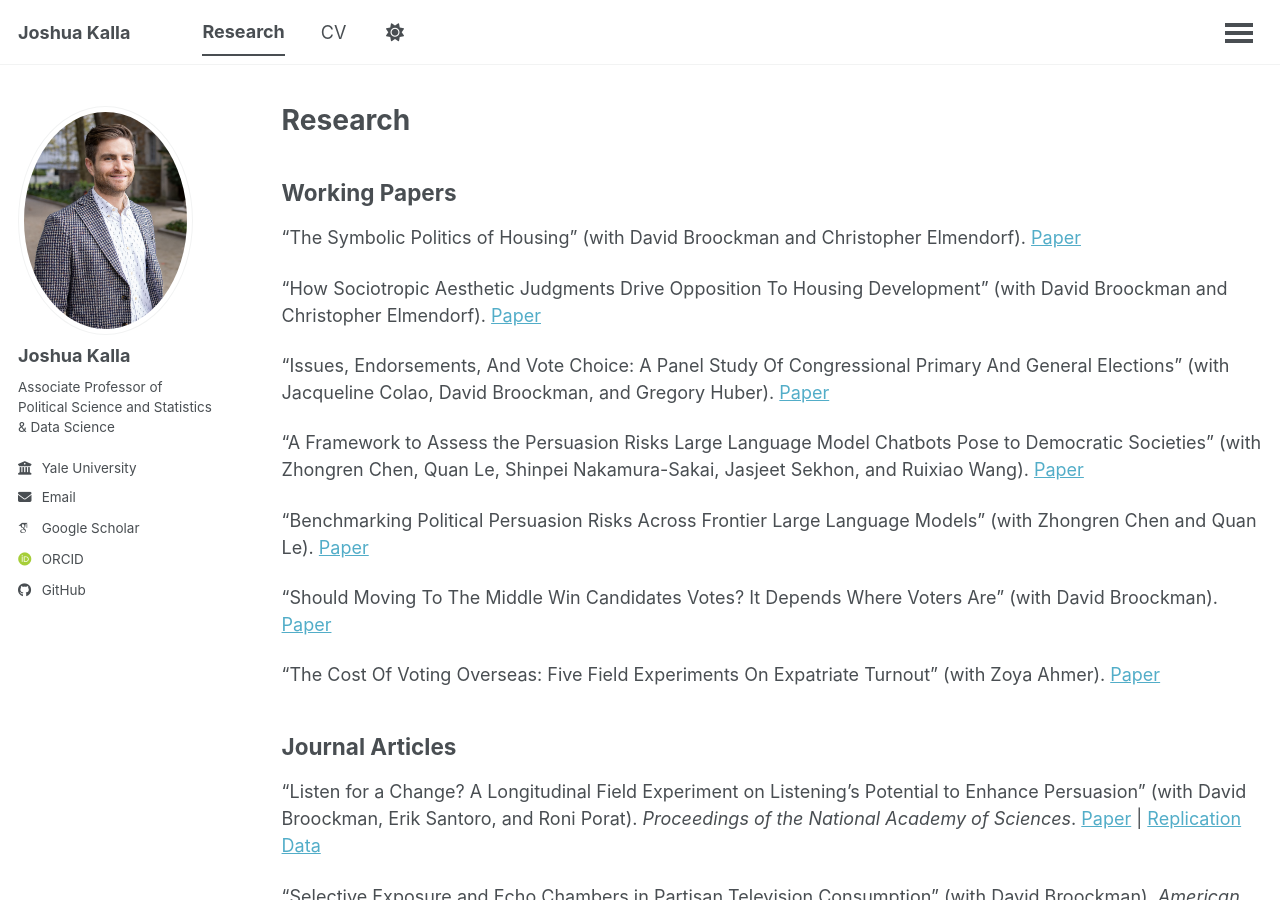
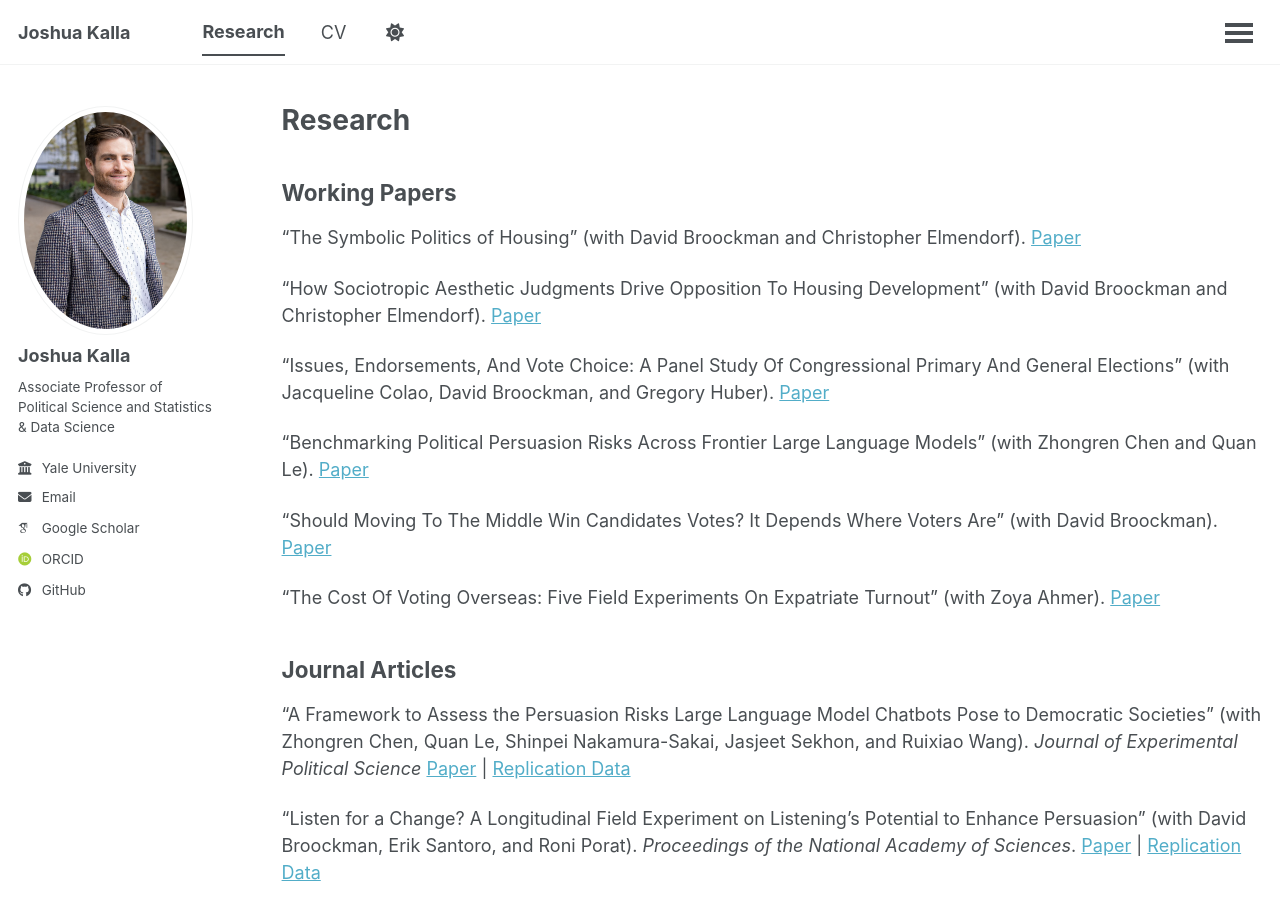
Before and after one commit to joshuakalla/joshuakalla.github.io, a Jekyll site: the page built from _pages/research.md, in a window 1280 px wide and 900 px high. Built offline with Jekyll 4.4.1, drawn with Linux system fonts in a browser that asks for light colours; some web fonts are replaced; a script that is not in the unit is left out; some of the changed lines change nothing that is shown.

Commit message:
Update JEPS paper
Removed duplicate entry for the paper on persuasion risks of large language model chatbots.

```diff
--- a/_pages/research.md
+++ b/_pages/research.md
@@ -13,8 +13,6 @@ author_profile: true
 
 "Issues, Endorsements, And Vote Choice: A Panel Study Of Congressional Primary And General Elections" (with Jacqueline Colao, David Broockman, and Gregory Huber). [Paper](https://osf.io/preprints/osf/7xbza)
 
-"A Framework to Assess the Persuasion Risks Large Language Model Chatbots Pose to Democratic Societies" (with Zhongren Chen, Quan Le, Shinpei Nakamura-Sakai, Jasjeet Sekhon, and Ruixiao Wang). [Paper](https://arxiv.org/abs/2505.00036)
-
 "Benchmarking Political Persuasion Risks Across Frontier Large Language Models" (with Zhongren Chen and Quan Le). [Paper](https://arxiv.org/abs/2603.09884)
 
 "Should Moving To The Middle Win Candidates Votes? It Depends Where Voters Are" (with David Broockman). [Paper](https://osf.io/preprints/socarxiv/bvjtd)
@@ -22,6 +20,8 @@ author_profile: true
 "The Cost Of Voting Overseas: Five Field Experiments On Expatriate Turnout" (with Zoya Ahmer). [Paper](https://osf.io/preprints/socarxiv/fy5g6)
 
 ## Journal Articles
+
+"A Framework to Assess the Persuasion Risks Large Language Model Chatbots Pose to Democratic Societies" (with Zhongren Chen, Quan Le, Shinpei Nakamura-Sakai, Jasjeet Sekhon, and Ruixiao Wang). *Journal of Experimental Political Science* [Paper](https://www.cambridge.org/core/journals/journal-of-experimental-political-science/article/framework-to-assess-the-persuasion-risks-large-language-model-chatbots-pose-to-democratic-societies/AB0627A88FEBF023094B8A373F64ECA2) \| [Replication Data](https://doi.org/10.7910/DVN/TGKINF)
 
 "Listen for a Change? A Longitudinal Field Experiment on Listening's Potential to Enhance Persuasion" (with David Broockman, Erik Santoro, and Roni Porat). *Proceedings of the National Academy of Sciences*. [Paper](https://www.pnas.org/doi/10.1073/pnas.2421982122) \| [Replication Data](https://osf.io/7fydj/overview)
 
```
